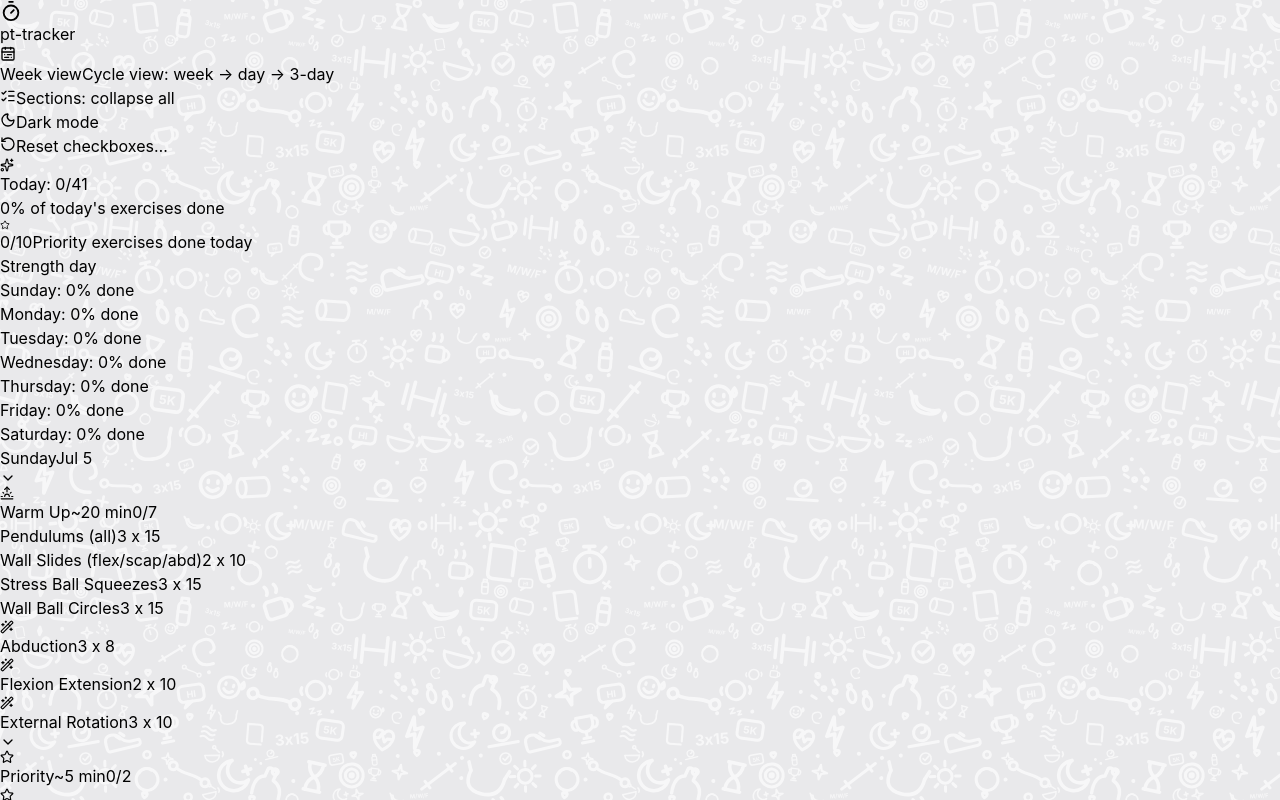
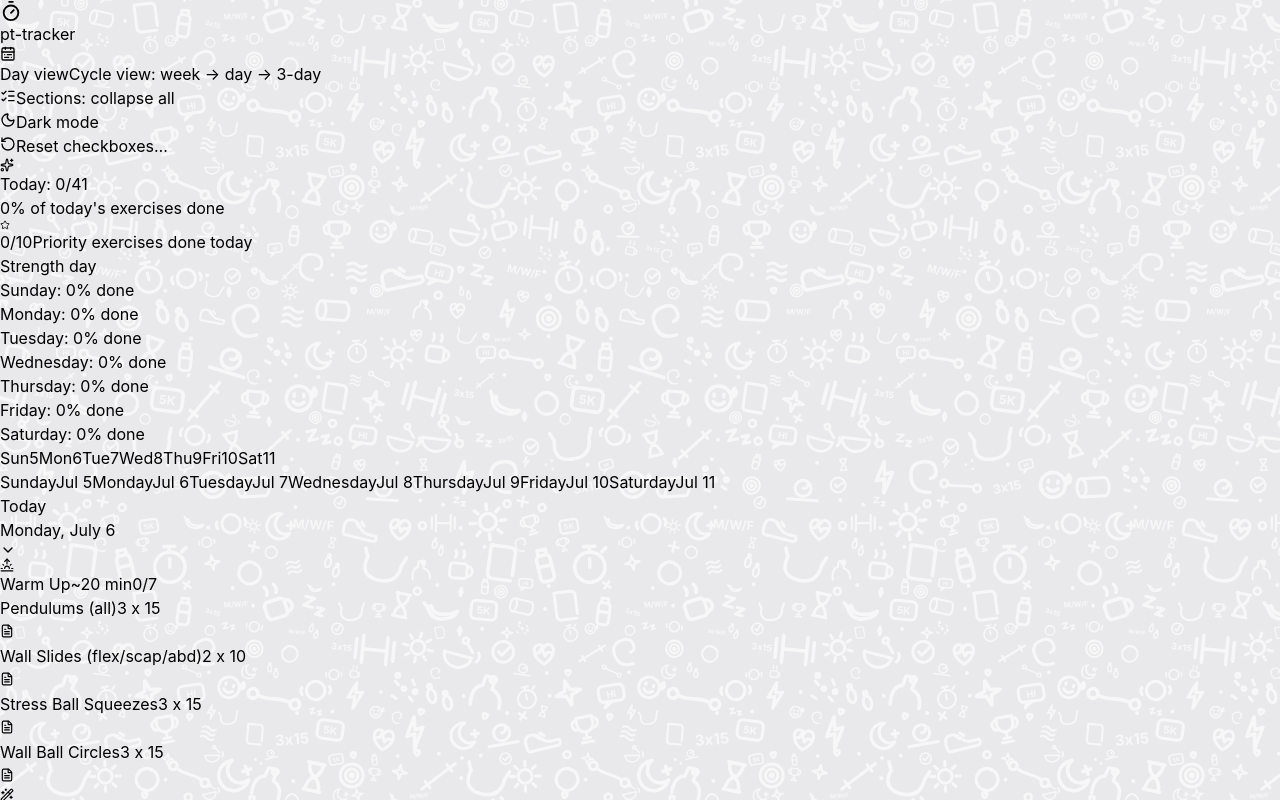
Before and after one commit to ungoldman/pt-tracker, a React (Vite) app: page / in a window 1280 px wide. Shown: the top 800 px of the page. Built offline with nearby package versions, Linux system fonts and the light colour scheme.

Commit message:
fix: set default view to day

```diff
--- a/src/App.jsx
+++ b/src/App.jsx
@@ -23,7 +23,7 @@
 // First-run defaults (localStorage wins once the user has a saved value):
 // follow the OS theme, and start phones in day view rather than a 7-up week.
 const PREFERS_DARK = window.matchMedia?.('(prefers-color-scheme: dark)').matches ?? false
-const DEFAULT_VIEW = window.innerWidth < 640 ? 'day' : 'week'
+const DEFAULT_VIEW = 'day'
 
 // Day-view column count by width (matches the lg/xl Tailwind breakpoints).
 const columnCountForWidth = (w) => (w >= 1280 ? 3 : w >= 1024 ? 2 : 1)
```
